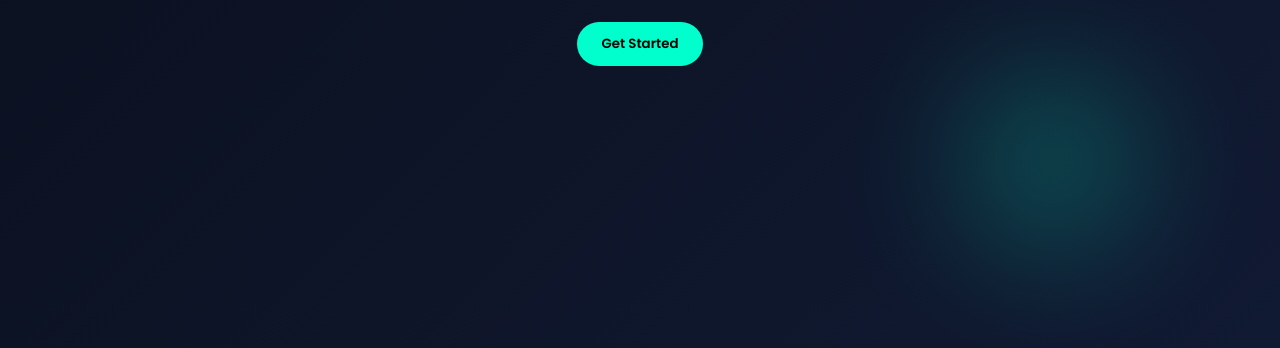
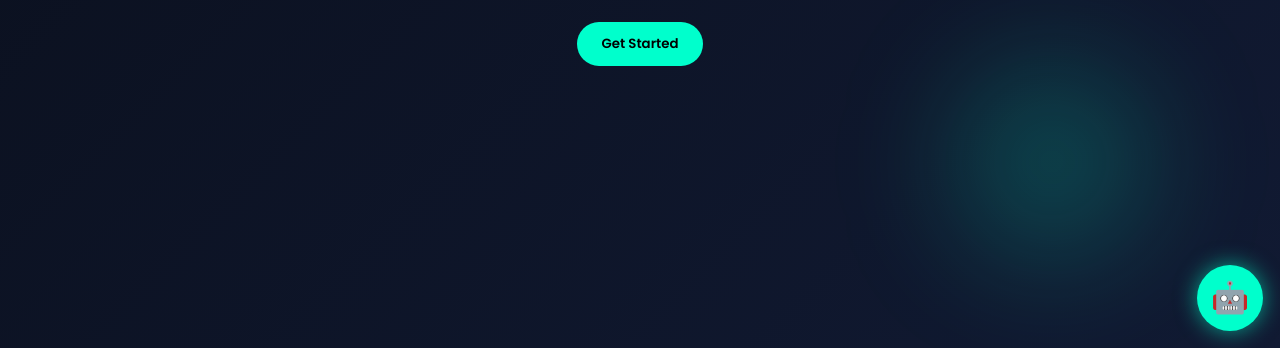
Before and after one commit to mullergle/MD-academy, a plain HTML site: page index.html in a window 1280 px wide. Shown: the part 452-800 px from the top of the page. Drawn offline with Linux system fonts and the light colour scheme.

Commit message:
Update index.html

```diff
--- a/index.html
+++ b/index.html
@@ -232,6 +232,36 @@ function scrollToSection(){
 document.getElementById("pricing").scrollIntoView({behavior:"smooth"});
 }
 </script>
+<!-- Floating AI Button -->
+<a href="AI.html" id="aiButton">
+    🤖
+</a>
 
+<style>
+#aiButton{
+position:fixed;
+bottom:20px;
+right:20px;
+width:60px;
+height:60px;
+background:#00ffcc;
+color:#000;
+font-size:28px;
+text-decoration:none;
+border-radius:50%;
+display:flex;
+align-items:center;
+justify-content:center;
+box-shadow:0 0 20px rgba(0,255,204,0.6);
+z-index:9999;
+animation:pulseAI 2s infinite;
+}
+
+@keyframes pulseAI{
+0%{transform:scale(1);}
+50%{transform:scale(1.1);}
+100%{transform:scale(1);}
+}
+</style>
 </body>
 </html>
```
